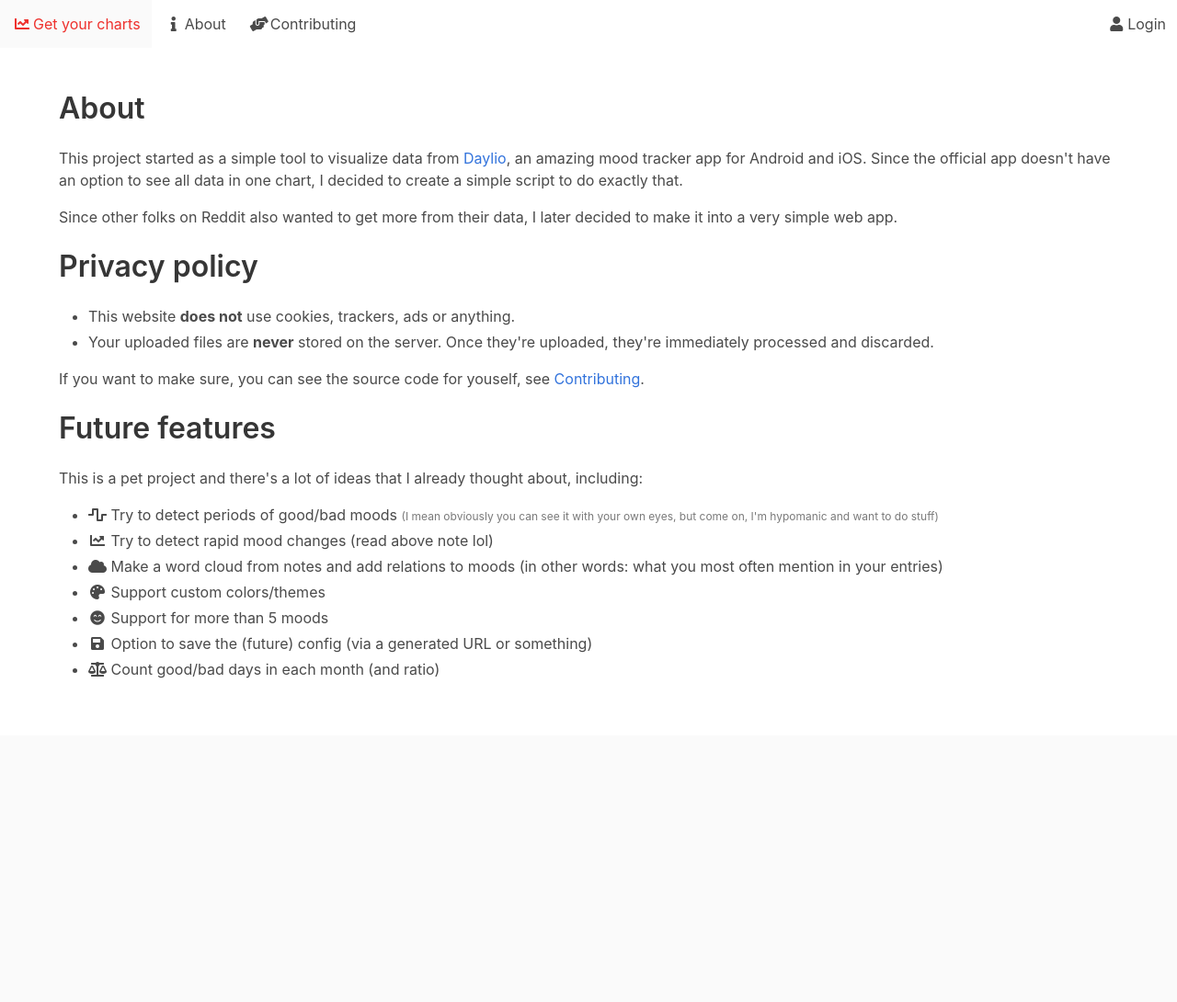
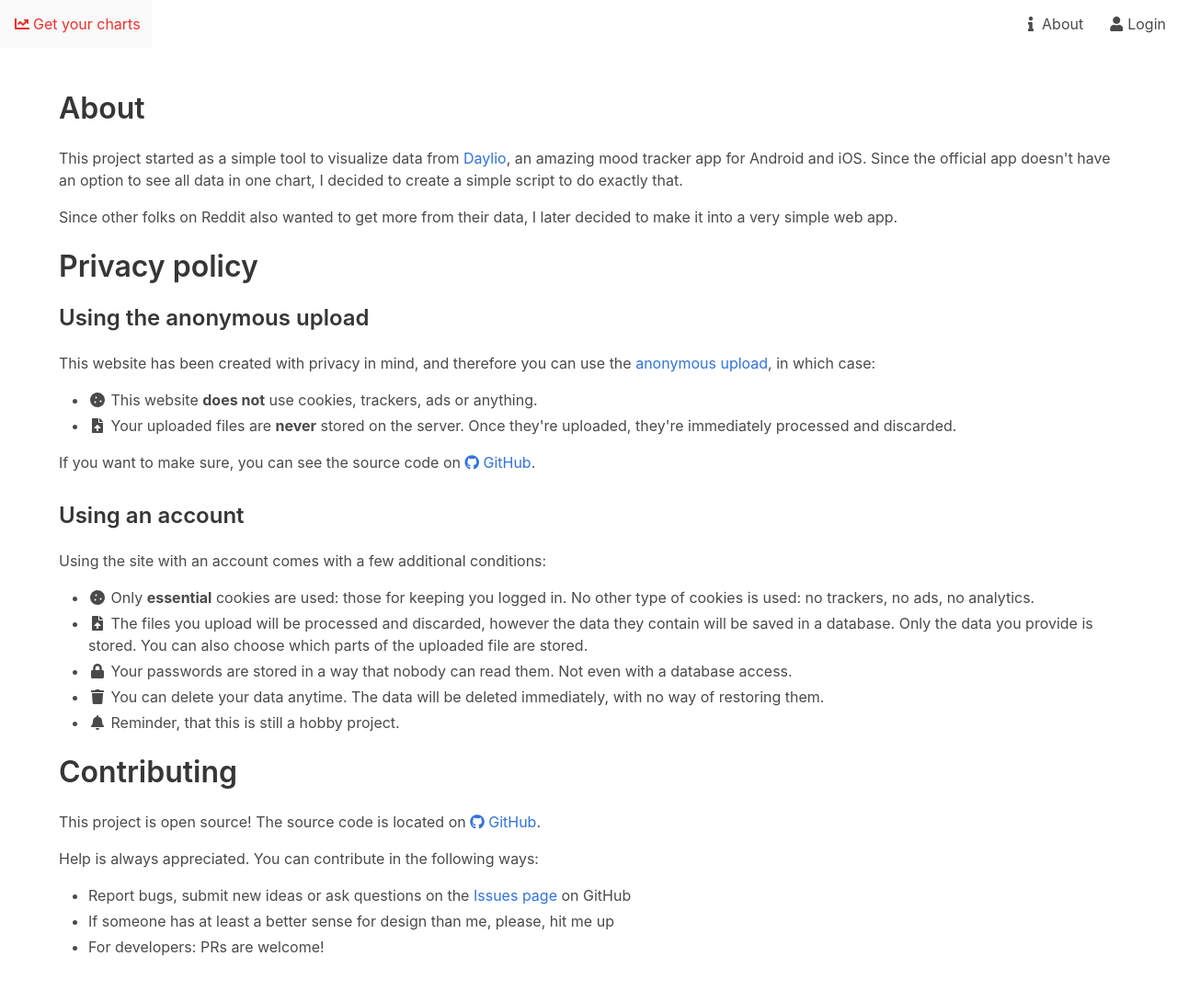
Before and after one commit to staticf0x/daylio-stats, a Django app: page /about/ in a window 1280 px wide. Shown: the whole page at 92% size. Before the commit the page ends 738 px from the top, so only its background shows below. Run offline with Django 3.2, Linux system fonts and the light colour scheme; parts of the project's set-up code (start-up, migrations or seed data) failed here and were passed over.

Commit message:
Merge contributing page with about page

```diff
--- a/ds/templates/ds/about.html
+++ b/ds/templates/ds/about.html
@@ -19,57 +19,76 @@
 <h2 class="title">Privacy policy</h2>
 
 <div class="content">
+    <h3 class="subtitle">Using the anonymous upload</h3>
+
+    <p>
+        This website has been created with privacy in mind, and therefore
+        you can use the <a href="{% url 'ds:index' %}">anonymous upload</a>,
+        in which case:
+    </p>
+
     <ul>
         <li>
-            This website <span class="has-text-weight-bold">does not</span> use cookies, trackers, ads or anything.
+            <i class="fas fa-fw fa-cookie"></i> This website <span class="has-text-weight-bold">does not</span> use cookies, trackers, ads or anything.
         </li>
         <li>
+            <i class="fas fa-fw fa-file-upload"></i>
             Your uploaded files are <span class="has-text-weight-bold">never</span> stored on the server. Once they're uploaded, they're immediately processed and discarded.
         </li>
     </ul>
 
     <p>
-        If you want to make sure, you can see the source code for youself, see <a href="{% url 'ds:contributing' %}">Contributing</a>.
+        If you want to make sure, you can see the source code on <a href="https://github.com/meesha7/daylio-stats" target="_blank"><i class="fab fa-github"></i> GitHub</a>.
     </p>
-</div>
 
-<h2 class="title">Future features</h2>
+    <h3 class="subtitle">Using an account</h3>
 
-<div class="content">
     <p>
-        This is a pet project and there's a lot of ideas that I already thought about, including:
+        Using the site with an account comes with a few additional conditions:
     </p>
 
     <ul>
         <li>
-            <i class="fas fa-fw fa-wave-square"></i>
-            Try to detect periods of good/bad moods <span class="has-text-grey is-size-7">(I mean obviously you can see it with your own eyes, but come on, I'm hypomanic and want to do stuff)</span>
+            <i class="fas fa-fw fa-cookie"></i> Only <span class="has-text-weight-bold">essential</span> cookies are used: those for keeping you logged in.
+            No other type of cookies is used: no trackers, no ads, no analytics.
         </li>
         <li>
-            <i class="fas fa-fw fa-chart-line"></i>
-            Try to detect rapid mood changes (read above note lol)
+            <i class="fas fa-fw fa-file-upload"></i>
+            The files you upload will be processed and discarded, however
+            the data they contain will be saved in a database. Only the data
+            you provide is stored. You can also choose which parts of the
+            uploaded file are stored.
         </li>
         <li>
-            <i class="fas fa-fw fa-cloud"></i>
-            Make a word cloud from notes and add relations to moods (in other words: what you most often mention in your entries)
+            <i class="fas fa-fw fa-lock"></i> Your passwords are stored in a way that nobody can read them.
+            Not even with a database access.
         </li>
         <li>
-            <i class="fas fa-fw fa-palette"></i>
-            Support custom colors/themes
+            <i class="fas fa-fw fa-trash"></i> You can delete your data anytime.
+            The data will be deleted immediately, with no way of restoring them.
         </li>
         <li>
-            <i class="fas fa-fw fa-smile-beam"></i>
-            Support for more than 5 moods
-        </li>
-        <li>
-            <i class="fas fa-fw fa-save"></i>
-            Option to save the (future) config (via a generated URL or something)
-        </li>
-        <li>
-            <i class="fas fa-fw fa-balance-scale"></i>
-            Count good/bad days in each month (and ratio)
+            <i class="fas fa-fw fa-bell"></i> Reminder, that this is still a hobby project.
         </li>
     </ul>
 </div>
 
+<h2 class="title">Contributing</h2>
+
+<div class="content">
+    <p>
+        This project is open source! The source code is located on <a href="https://github.com/meesha7/daylio-stats" target="_blank"><i class="fab fa-github"></i> GitHub</a>.
+    </p>
+
+    <p>
+        Help is always appreciated. You can contribute in the following ways:
+    </p>
+
+    <ul>
+        <li>Report bugs, submit new ideas or ask questions on the <a href="https://github.com/meesha7/daylio-stats/issues">Issues page</a> on GitHub</li>
+        <li>If someone has at least a better sense for design than me, please, hit me up</li>
+        <li>For developers: PRs are welcome!</li>
+    </ul>
+</div>
+
 {% endblock content %}
--- a/ds/templates/ds/base.html
+++ b/ds/templates/ds/base.html
@@ -38,7 +38,9 @@
                         Get your charts
                     </span>
                 </a>
+            </div>
 
+            <div class="navbar-end">
                 <a href="{% url 'ds:about' %}" class="navbar-item">
                     <span class="icon">
                         <i class="fas fa-info"></i>
@@ -47,16 +49,6 @@
                     <span>About</span>
                 </a>
 
-                <a href="{% url 'ds:contributing' %}" class="navbar-item">
-                    <span class="icon">
-                        <i class="fas fa-hands-helping"></i>
-                    </span>
-
-                    <span>Contributing</span>
-                </a>
-            </div>
-
-            <div class="navbar-end">
                 {% if user.is_authenticated %}
                 <div class="navbar-item has-dropdown is-hoverable">
                     <a class="navbar-link">
--- a/ds/urls.py
+++ b/ds/urls.py
@@ -12,7 +12,6 @@ app_name = 'ds'
 urlpatterns = [
     path('', views.index, name='index'),
     path('about/', views.about, name='about'),
-    path('contributing/', views.contributing, name='contributing'),
     path('process/', views.process, name='process'),
     path('settings/', views.settings, name='settings'),
     path('login/', views.login_view, name='login'),
--- a/ds/views.py
+++ b/ds/views.py
@@ -36,14 +36,6 @@ def about(request):
     """
 
     return render(request, 'ds/about.html', {})
-
-
-def contributing(request):
-    """
-    Info about contributing to the project
-    """
-
-    return render(request, 'ds/contributing.html', {})
 
 
 def process(request):
```
Also changed, not shown: ds/templates/ds/contributing.html (deleted, +0 -23 lines).
